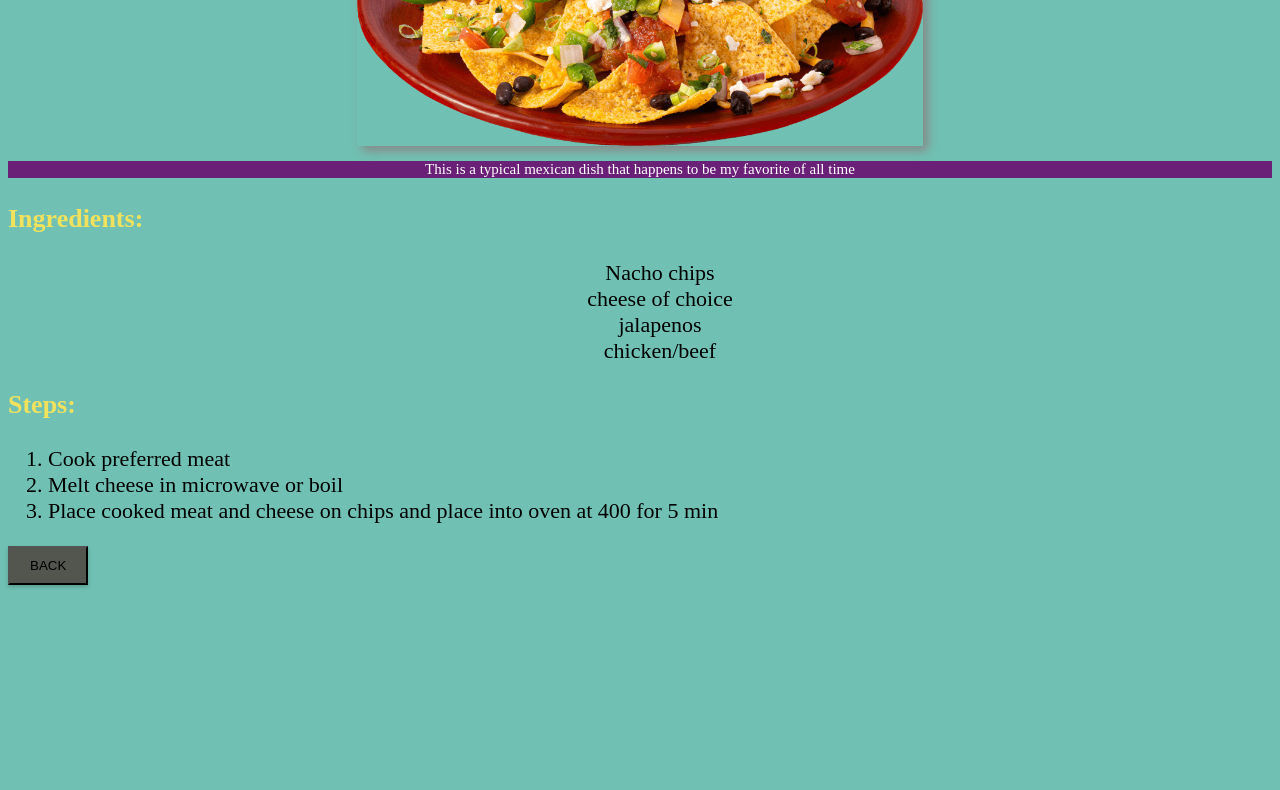
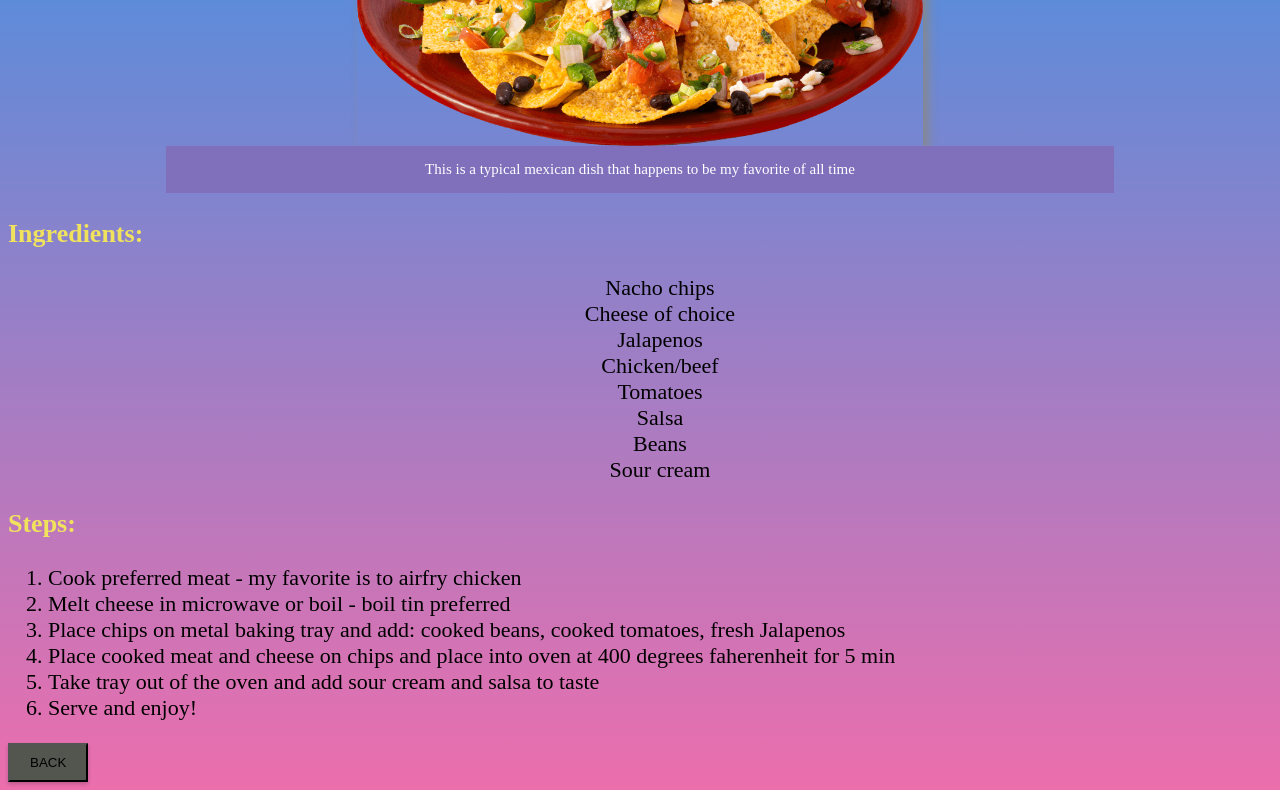
Before and after one commit to laraandrew/odin-recipes, a plain HTML site: page recipePages/nachos.html in a window 1280 px wide. Shown: the part 234-1024 px from the top of the page. Before the commit the page ends 827 px from the top, so only its background shows below. Drawn offline with Linux system fonts and the light colour scheme.

Commit message:
making nacho.html prettier and modifying margins/padding

```diff
--- a/recipePages/nachos.html
+++ b/recipePages/nachos.html
@@ -1,6 +1,6 @@
 <!DOCTYPE html>
 <html>
-    <body style="background-color: #70C1B3;">
+    <body style="background-color: #70C1B3; background: linear-gradient(to bottom, #3494E6, #EC6EAD);">
         <meta charset="UTF-8">
         <title>Nacho Recipe</title>
         <link rel="stylesheet" href="./stylesheets/Nstyle.css">
@@ -15,17 +15,22 @@
     <h3>Ingredients:</h3>
     <ul style="list-style-type: none;" class="ingredients">
         <li>Nacho chips</li>
-        <li>cheese of choice</li>
-        <li>jalapenos</li>
-        <li>chicken/beef</li>
-
+        <li>Cheese of choice</li>
+        <li>Jalapenos</li>
+        <li>Chicken/beef</li>
+        <li>Tomatoes</li>
+        <li>Salsa</li>
+        <li>Beans</li>
+        <li>Sour cream</li>
     </ul>
     <h3>Steps:</h3>
     <ol class="steps">
-        <li>Cook preferred meat</li>
-        <li>Melt cheese in microwave or boil</li>
-        <li>Place cooked meat and cheese on chips and place into oven at 400 for 5 min</li>
-
+        <li>Cook preferred meat - my favorite is to airfry chicken</li>
+        <li>Melt cheese in microwave or boil - boil tin preferred</li>
+        <li>Place chips on metal baking tray and add: cooked beans, cooked tomatoes, fresh Jalapenos</li>
+        <li>Place cooked meat and cheese on chips and place into oven at 400 degrees faherenheit for 5 min</li>
+        <li>Take tray out of the oven and add sour cream and salsa to taste</li>
+        <li>Serve and enjoy!</li>
     </ol>
     <a href="../index.html"><button>back</button></a>
 </html>
--- a/recipePages/stylesheets/Nstyle.css
+++ b/recipePages/stylesheets/Nstyle.css
@@ -7,13 +7,16 @@
 .caption {
     font-size: 15px;
     text-align: center;
-    background-color: rgb(107, 32, 120);
+    background-color: #8070bc;
     color: white;
+    padding: 15px 0px;
+    width: 75%;
+    margin: 0 auto;
 }
 
 h1{
     text-align: center;
-    color: rgb(138, 31, 10);
+    color: rgb(255, 255, 255);
     border: 2px;
     text-decoration: underline;
 }
```
